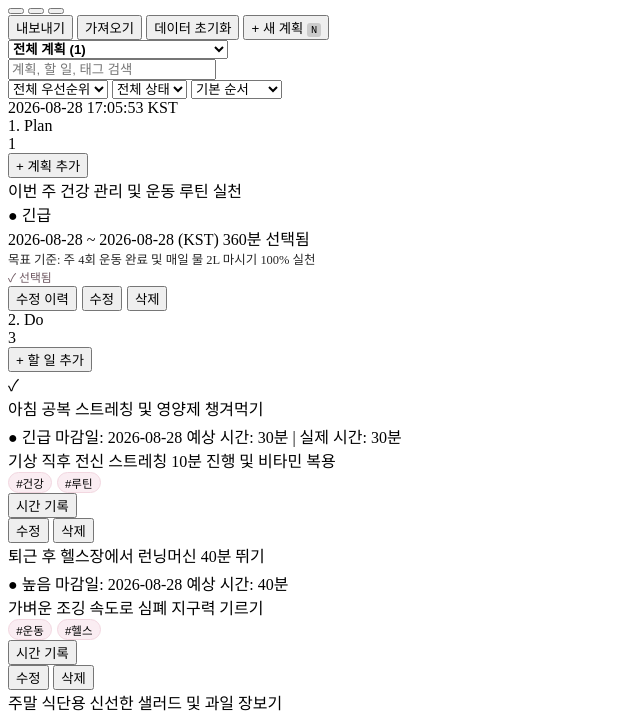
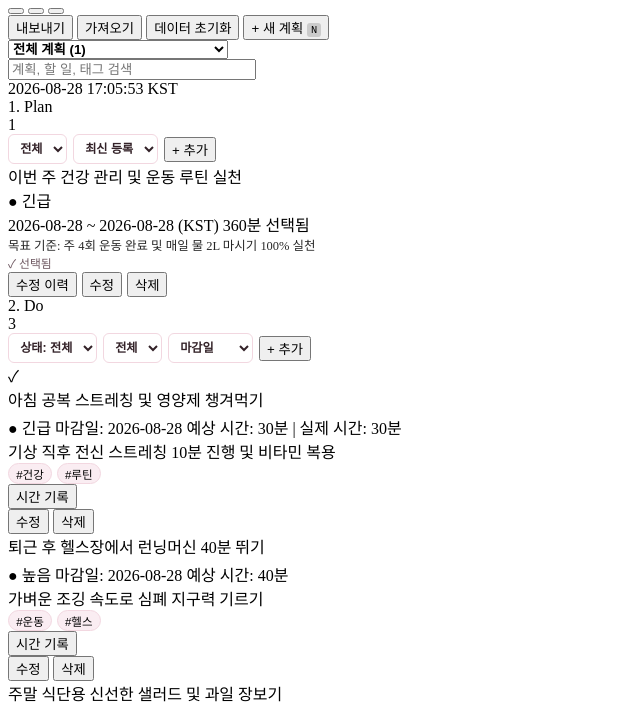
Before and after one commit to altdmfk/Plan_Do_See_Diary, a website with bundled scripts: page index.html in a window 1280 px wide. Shown: the part 75-786 px from the top of the page, without its empty margins (0-640 px from the left). Built offline with nearby package versions, Linux system fonts and the light colour scheme; files whose address does not match are found by name.

Commit message:
feat(ui): separate column header filters for priority, sort, and status, and streamline labels

```diff
--- a/index.html
+++ b/index.html
@@ -62,30 +62,8 @@
         </select>
 
         <div class="search-input-wrap">
-          <input type="text" id="searchInput" class="input-field" placeholder="계획, 할 일, 태그 검색" style="width: 200px;">
+          <input type="text" id="searchInput" class="input-field" placeholder="계획, 할 일, 태그 검색" style="width: 240px;">
         </div>
-
-        <select id="priorityFilter" class="select-field">
-          <option value="all">전체 우선순위</option>
-          <option value="urgent">긴급</option>
-          <option value="high">높음</option>
-          <option value="medium">보통</option>
-          <option value="low">낮음</option>
-        </select>
-
-        <select id="statusFilter" class="select-field">
-          <option value="all">전체 상태</option>
-          <option value="in_progress">진행 중</option>
-          <option value="completed">완료됨</option>
-          <option value="delayed">지연됨</option>
-        </select>
-
-        <select id="sortSelect" class="select-field">
-          <option value="order_asc">기본 순서</option>
-          <option value="due_asc">마감일 순</option>
-          <option value="priority_desc">우선순위 순</option>
-          <option value="created_desc">최신 등록 순</option>
-        </select>
       </div>
 
       <div class="filter-group">
@@ -103,7 +81,22 @@
               <div class="col-title">1. Plan</div>
               <span class="col-count-badge" id="planColCount">0</span>
             </div>
-            <button type="button" class="btn btn-primary btn-sm" id="colAddPlanBtn">+ 계획 추가</button>
+            <div style="display: flex; align-items: center; gap: 0.35rem; flex-wrap: wrap;">
+              <select id="planPriorityFilter" class="select-field" style="font-size: 0.76rem; padding: 0.2rem 0.45rem; height: 30px; border-radius: var(--radius-sm); border: 1px solid var(--color-border); background: var(--color-bg-surface); color: var(--color-text-main); font-weight: 600;">
+                <option value="all">전체</option>
+                <option value="urgent">긴급</option>
+                <option value="high">높음</option>
+                <option value="medium">보통</option>
+                <option value="low">낮음</option>
+              </select>
+              <select id="planSortSelect" class="select-field" style="font-size: 0.76rem; padding: 0.2rem 0.45rem; height: 30px; border-radius: var(--radius-sm); border: 1px solid var(--color-border); background: var(--color-bg-surface); color: var(--color-text-main); font-weight: 600;">
+                <option value="created_desc">최신 등록</option>
+                <option value="end_asc">마감일</option>
+                <option value="start_asc">시작일</option>
+                <option value="priority_desc">우선순위</option>
+              </select>
+              <button type="button" class="btn btn-primary btn-sm" id="colAddPlanBtn">+ 추가</button>
+            </div>
           </div>
           <div class="col-body" id="planColBody">
             <!-- Plan cards rendered dynamically -->
@@ -117,7 +110,27 @@
               <div class="col-title">2. Do</div>
               <span class="col-count-badge" id="doColCount">0</span>
             </div>
-            <button type="button" class="btn btn-primary btn-sm" id="colAddTodoBtn">+ 할 일 추가</button>
+            <div style="display: flex; align-items: center; gap: 0.35rem; flex-wrap: wrap;">
+              <select id="statusFilter" class="select-field" style="font-size: 0.76rem; padding: 0.2rem 0.45rem; height: 30px; border-radius: var(--radius-sm); border: 1px solid var(--color-border); background: var(--color-bg-surface); color: var(--color-text-main); font-weight: 600;">
+                <option value="all">상태: 전체</option>
+                <option value="in_progress">진행 중</option>
+                <option value="completed">완료됨</option>
+                <option value="delayed">지연됨</option>
+              </select>
+              <select id="priorityFilter" class="select-field" style="font-size: 0.76rem; padding: 0.2rem 0.45rem; height: 30px; border-radius: var(--radius-sm); border: 1px solid var(--color-border); background: var(--color-bg-surface); color: var(--color-text-main); font-weight: 600;">
+                <option value="all">전체</option>
+                <option value="urgent">긴급</option>
+                <option value="high">높음</option>
+                <option value="medium">보통</option>
+                <option value="low">낮음</option>
+              </select>
+              <select id="sortSelect" class="select-field" style="font-size: 0.76rem; padding: 0.2rem 0.45rem; height: 30px; border-radius: var(--radius-sm); border: 1px solid var(--color-border); background: var(--color-bg-surface); color: var(--color-text-main); font-weight: 600;">
+                <option value="due_asc">마감일</option>
+                <option value="priority_desc">우선순위</option>
+                <option value="created_desc">최신 등록</option>
+              </select>
+              <button type="button" class="btn btn-primary btn-sm" id="colAddTodoBtn">+ 추가</button>
+            </div>
           </div>
           <div class="col-body" id="doColBody">
             <!-- To Do cards rendered dynamically -->
@@ -455,6 +468,6 @@
   <script src="env.js" onerror="/* optional environment */"></script>
 
   <!-- Application Bootstrap Script -->
-  <script type="module" src="js/app.js?v=2.0.28"></script>
+  <script type="module" src="js/app.js?v=2.0.35"></script>
 </body>
 </html>
--- a/js/i18n.js
+++ b/js/i18n.js
@@ -20,20 +20,22 @@ export const I18N = {
     newPlanBtn: '+ 새 계획',
     allPlans: '전체 계획',
     searchPlaceholder: '계획, 할 일, 태그 검색',
-    allPriorities: '전체 우선순위',
-    allStatus: '전체 상태',
+    allPlanPriorities: '전체',
+    allTodoPriorities: '전체',
+    allPriorities: '전체',
+    allStatus: '상태: 전체',
     statusInProgress: '진행 중',
     statusCompleted: '완료됨',
     statusDelayed: '지연됨',
-    sortManual: '기본 순서',
-    sortDueDate: '마감일 순',
-    sortPriority: '우선순위 순',
-    sortCreated: '최신 등록 순',
+    sortDueDate: '마감일',
+    sortStartDate: '시작일',
+    sortPriority: '우선순위',
+    sortCreated: '최신 등록',
     colPlanTitle: '1. Plan',
     colDoTitle: '2. Do',
     colSeeTitle: '3. See',
-    addPlanBtn: '+ 계획 추가',
-    addTodoBtn: '+ 할 일 추가',
+    addPlanBtn: '+ 추가',
+    addTodoBtn: '+ 추가',
     reflectBtn: '회고 작성',
 
     // Priorities
@@ -198,20 +200,22 @@ export const I18N = {
     newPlanBtn: '+ New Plan',
     allPlans: 'All Plans',
     searchPlaceholder: 'Search Plans, To Dos, tags',
-    allPriorities: 'All Priorities',
-    allStatus: 'All Status',
+    allPlanPriorities: 'All',
+    allTodoPriorities: 'All',
+    allPriorities: 'All',
+    allStatus: 'Status: All',
     statusInProgress: 'In Progress',
     statusCompleted: 'Completed',
     statusDelayed: 'Delayed',
-    sortManual: 'Manual Order',
     sortDueDate: 'Due Date',
+    sortStartDate: 'Start Date',
     sortPriority: 'Priority',
     sortCreated: 'Recently Added',
     colPlanTitle: '1. Plan',
     colDoTitle: '2. Do',
     colSeeTitle: '3. See',
-    addPlanBtn: '+ Add Plan',
-    addTodoBtn: '+ Add To Do',
+    addPlanBtn: '+ Add',
+    addTodoBtn: '+ Add',
     reflectBtn: 'Write Reflection',
 
     // Priorities
--- a/js/state.js
+++ b/js/state.js
@@ -22,11 +22,13 @@ class StateStore {
       selectedPlanId: null,
       filters: {
         planId: '', // '' = all plans, or specific planId
+        planPriority: 'all', // Dedicated Plan priority filter (all, urgent, high, medium, low)
+        planSort: 'created_desc', // Plan sort: created_desc, end_asc, start_asc, priority_desc
         search: '',
-        priority: 'all',
+        priority: 'all', // Dedicated Do priority filter (all, urgent, high, medium, low)
         tags: [], // Multi-tag array support
         status: 'all',
-        sort: 'order_asc' // order_asc, due_asc, priority_desc, created_desc
+        sort: 'due_asc' // Do sort: due_asc, priority_desc, created_desc
       },
       activeMobileTab: 'plan', // 'plan' | 'do' | 'see'
       loading: false
@@ -219,10 +221,14 @@ class StateStore {
 
   getFilteredPlans() {
     let list = this.state.plans;
-    const { search, priority, planId } = this.state.filters;
+    const { search, planPriority, planId, planSort } = this.state.filters;
 
     if (planId && planId !== '' && planId !== 'all') {
       list = list.filter(p => String(p.id) === String(planId));
+    }
+
+    if (planPriority && planPriority !== 'all') {
+      list = list.filter(p => p.priority === planPriority);
     }
 
     if (search && search.trim() !== '') {
@@ -244,9 +250,18 @@ class StateStore {
       );
     }
 
-    if (priority && priority !== 'all') {
-      list = list.filter(p => p.priority === priority);
-    }
+    const priorityWeights = { urgent: 4, high: 3, medium: 2, low: 1 };
+    const sortMode = planSort || 'created_desc';
+    list.sort((a, b) => {
+      if (sortMode === 'end_asc') {
+        return (a.period_end || '').localeCompare(b.period_end || '');
+      } else if (sortMode === 'start_asc') {
+        return (a.period_start || '').localeCompare(b.period_start || '');
+      } else if (sortMode === 'priority_desc') {
+        return (priorityWeights[b.priority] || 0) - (priorityWeights[a.priority] || 0);
+      }
+      return (b.created_at || '').localeCompare(a.created_at || '');
+    });
 
     return list;
   }
@@ -294,15 +309,14 @@ class StateStore {
     }
 
     const priorityWeights = { urgent: 4, high: 3, medium: 2, low: 1 };
+    const todoSort = sort || 'due_asc';
     list.sort((a, b) => {
-      if (sort === 'due_asc') {
-        return (a.due_date || '').localeCompare(b.due_date || '');
-      } else if (sort === 'priority_desc') {
+      if (todoSort === 'priority_desc') {
         return (priorityWeights[b.priority] || 0) - (priorityWeights[a.priority] || 0);
-      } else if (sort === 'created_desc') {
+      } else if (todoSort === 'created_desc') {
         return (b.created_at || '').localeCompare(a.created_at || '');
       }
-      return (a.sort_order || 0) - (b.sort_order || 0);
+      return (a.due_date || '').localeCompare(b.due_date || '');
     });
 
     return list;
--- a/js/ui.js
+++ b/js/ui.js
@@ -574,12 +574,26 @@ export function applyLanguageTranslations() {
   // Filter bar
   document.getElementById('searchInput').placeholder = t('searchPlaceholder');
 
-  // Priority Filter options
+  // Plan Priority Filter options in Column 1
+  const planPriorityFilter = document.getElementById('planPriorityFilter');
+  if (planPriorityFilter) {
+    const cur = planPriorityFilter.value;
+    planPriorityFilter.innerHTML = `
+      <option value="all">${t('allPlanPriorities')}</option>
+      <option value="urgent">${t('priorityUrgent')}</option>
+      <option value="high">${t('priorityHigh')}</option>
+      <option value="medium">${t('priorityMedium')}</option>
+      <option value="low">${t('priorityLow')}</option>
+    `;
+    planPriorityFilter.value = cur;
+  }
+
+  // To Do Priority Filter options in Filter bar
   const priorityFilter = document.getElementById('priorityFilter');
   if (priorityFilter) {
     const cur = priorityFilter.value;
     priorityFilter.innerHTML = `
-      <option value="all">${t('allPriorities')}</option>
+      <option value="all">${t('allTodoPriorities')}</option>
       <option value="urgent">${t('priorityUrgent')}</option>
       <option value="high">${t('priorityHigh')}</option>
       <option value="medium">${t('priorityMedium')}</option>
@@ -601,12 +615,24 @@ export function applyLanguageTranslations() {
     statusFilter.value = cur;
   }
 
-  // Sort Filter options
+  // Plan Sort Filter options
+  const planSortSelect = document.getElementById('planSortSelect');
+  if (planSortSelect) {
+    const cur = planSortSelect.value;
+    planSortSelect.innerHTML = `
+      <option value="created_desc">${t('sortCreated')}</option>
+      <option value="end_asc">${t('sortDueDate')}</option>
+      <option value="start_asc">${t('sortStartDate')}</option>
+      <option value="priority_desc">${t('sortPriority')}</option>
+    `;
+    planSortSelect.value = cur;
+  }
+
+  // To Do Sort Filter options
   const sortSelect = document.getElementById('sortSelect');
   if (sortSelect) {
     const cur = sortSelect.value;
     sortSelect.innerHTML = `
-      <option value="order_asc">${t('sortManual')}</option>
       <option value="due_asc">${t('sortDueDate')}</option>
       <option value="priority_desc">${t('sortPriority')}</option>
       <option value="created_desc">${t('sortCreated')}</option>
```
Also changed, not shown: VALIDATION.md (+4 -2 lines), js/app.js (+8 -0 lines), tests/test-suite.mjs (+23 -1 lines), README.md.
